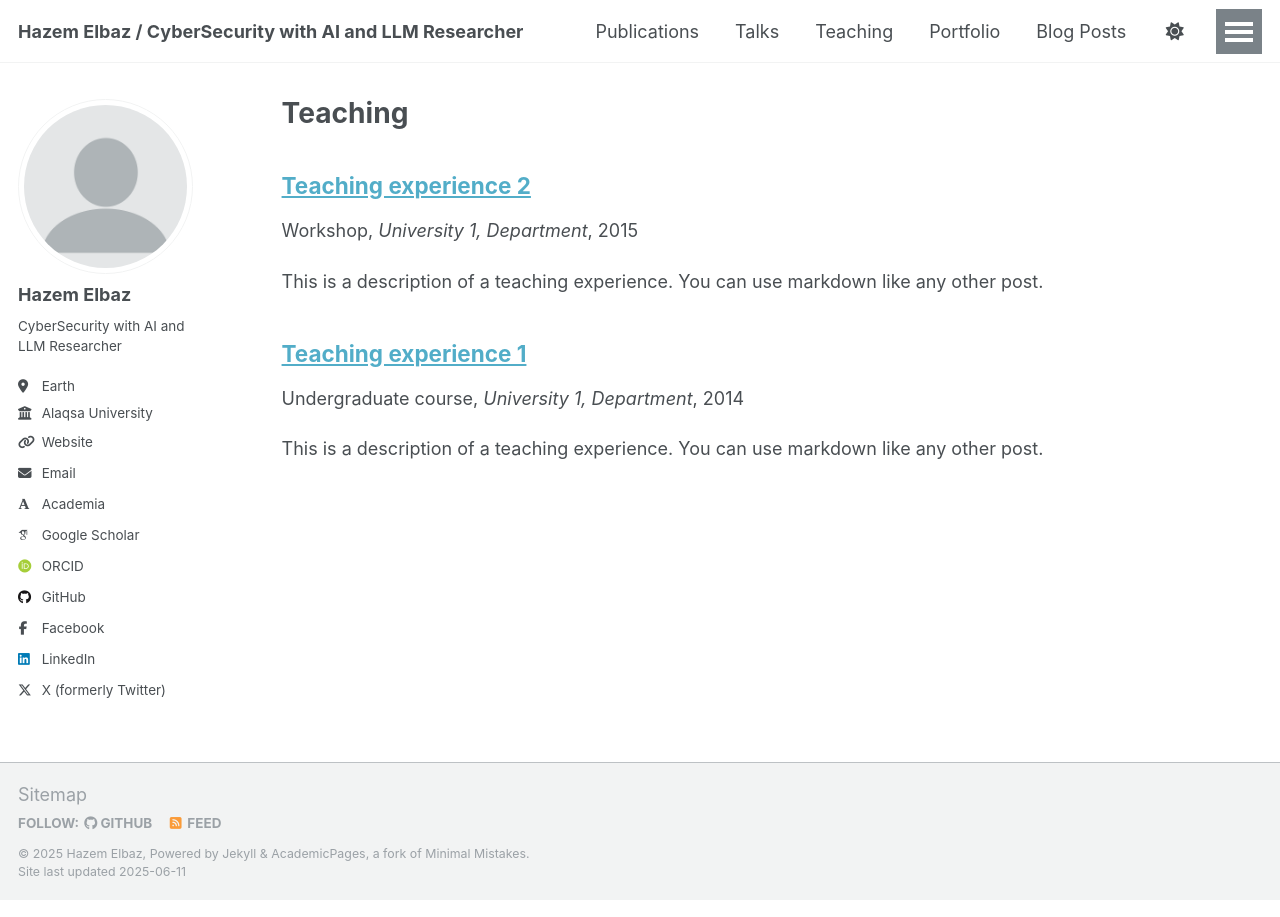
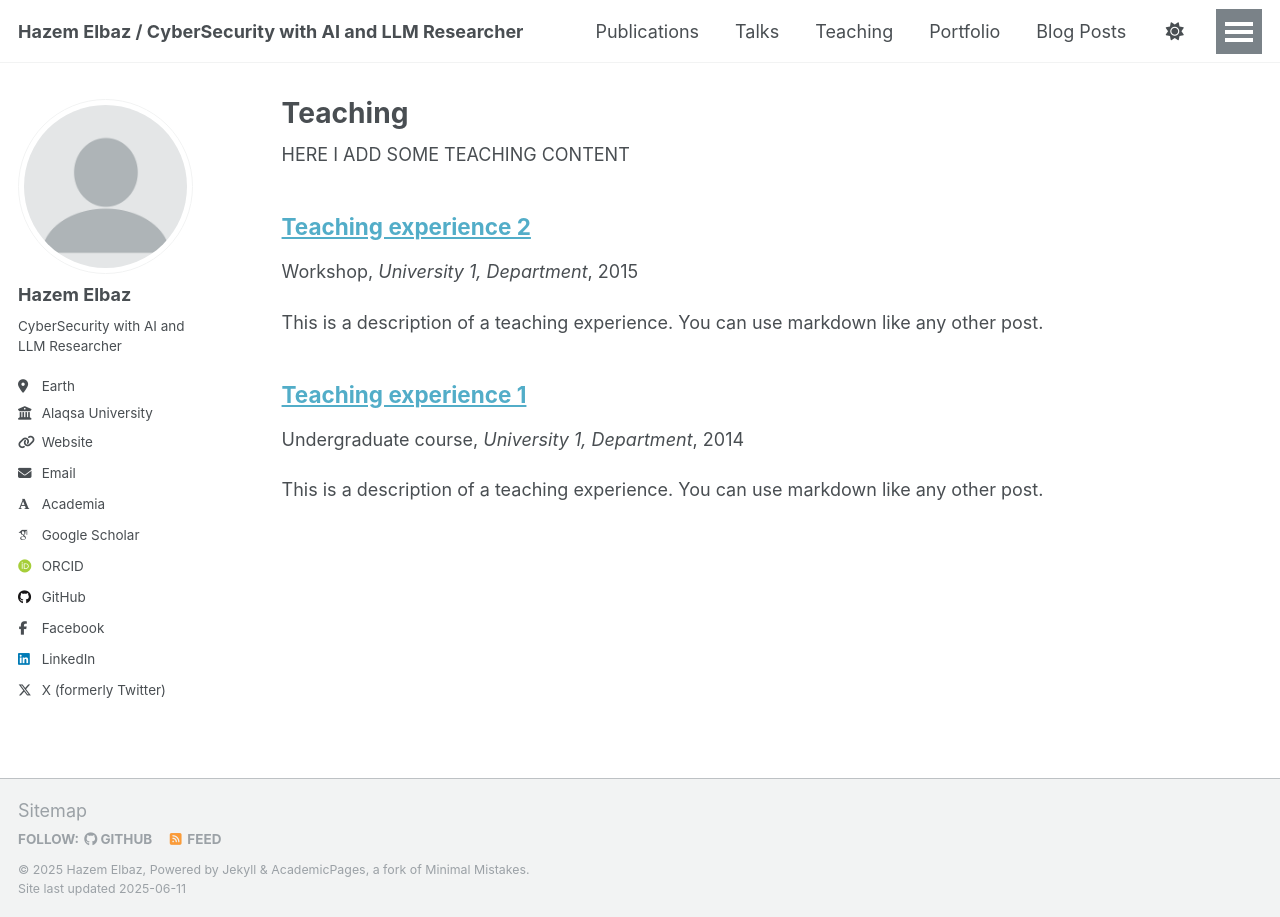
Before and after one commit to elbazhazem/elbazhazem.github.io, a Jekyll site: the page built from _pages/teaching.html, in a window 1280 px wide. Built offline with Jekyll 4.4.1, drawn with Linux system fonts in a browser that asks for light colours; some web fonts are replaced.

Commit message:
UPDATE teaching.html

```diff
--- a/_pages/teaching.html
+++ b/_pages/teaching.html
@@ -5,6 +5,7 @@ permalink: /teaching/
 author_profile: true
 ---
 
+HERE I ADD SOME TEACHING CONTENT
 {% include base_path %}
 
 {% for post in site.teaching reversed %}
```
Also changed, not shown: 1 other file.
